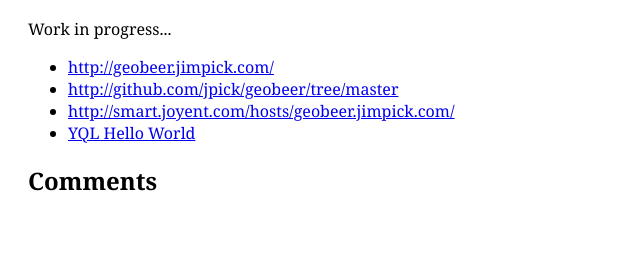
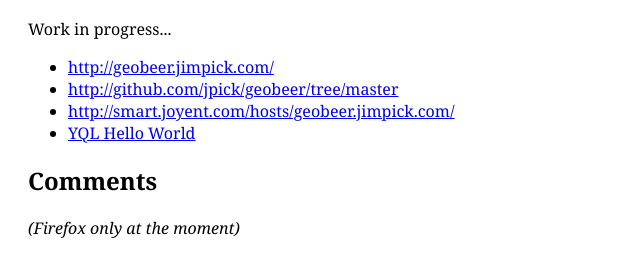
Before and after one commit to jimpick/geobeer, a plain HTML site: page web/public/index.html in a window 1280 px wide. Shown: the part 54-330 px from the top of the page, without its empty margins (0-640 px from the left). Drawn offline with Linux system fonts and the light colour scheme.

Commit message:
Firefox only note.
Hopefully that gets fixed.

```diff
--- a/web/public/index.html
+++ b/web/public/index.html
@@ -17,6 +17,7 @@
 </ul>
 
 <h2>Comments</h2>
+<i>(Firefox only at the moment)</i>
 <iframe id="subjectPage" src="http://scrumptious.tv/comments/static/index.html?pageURL='+encodeURIComponent(window.location.href)+'>
 
 </body>
```
